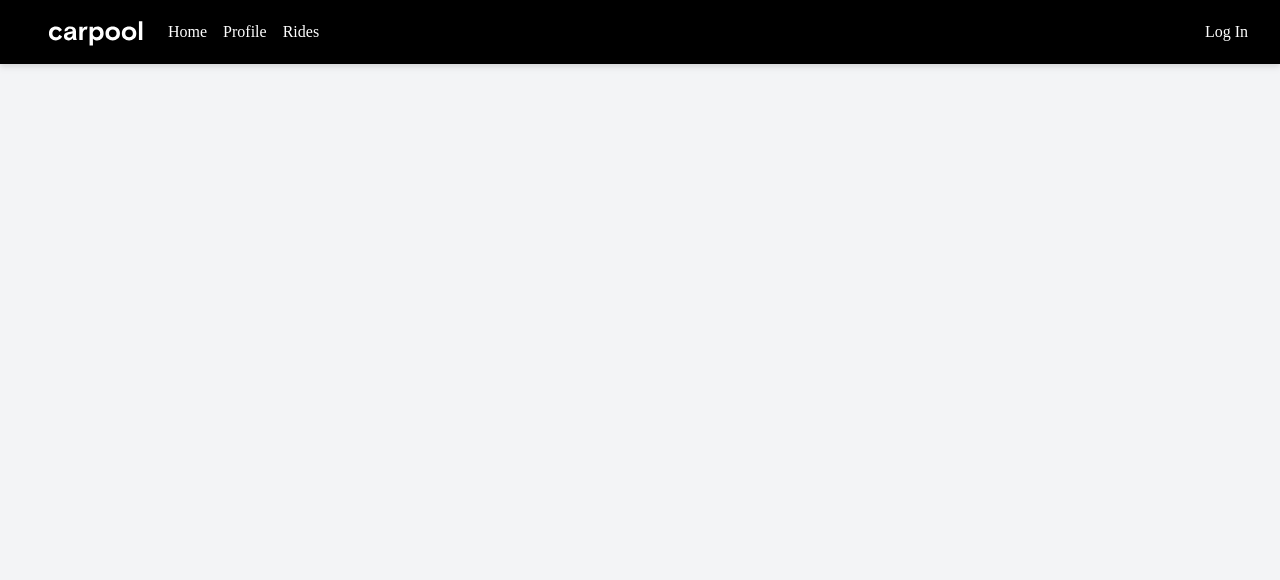
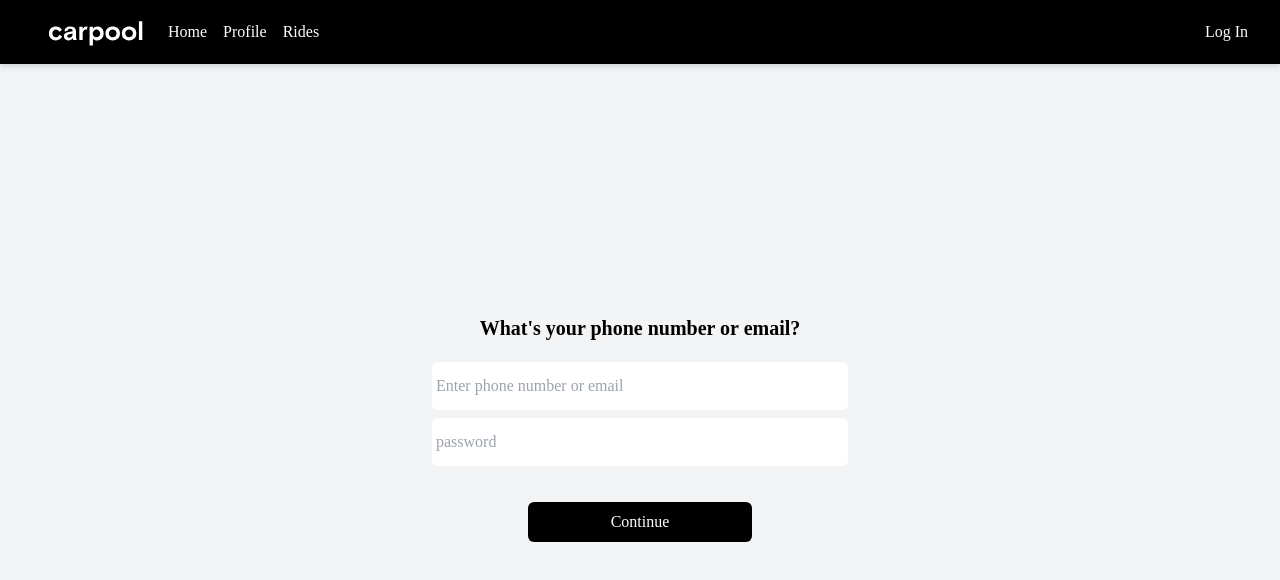
Before and after one commit to prodigiousabyss/carpool, a React (Create React App) app: page /#/login in a window 1280 px wide. Shown: the top 580 px of the page. Built offline with nearby package versions, Linux system fonts and the light colour scheme.

Commit message:
login route set

```diff
--- a/src/Components/Navbar/Navbar.js
+++ b/src/Components/Navbar/Navbar.js
@@ -7,7 +7,7 @@ export const Navbar = () => {
   const [show, setShow] = useState(false);
 
   return (
-    <div className="text-white bg-black drop-shadow-md h-16 flex items-center px-8 justify-between z-50">
+    <div className="text-white bg-black drop-shadow-md h-16 flex items-center px-8 justify-between z-40">
       <div className="flex items-center">
         <NavLink to="/">
           <Logo className="h-max w-24 left-0 m-4" />
@@ -24,7 +24,7 @@ export const Navbar = () => {
         </NavLink>
       </div>
       <div>
-        <NavLink to="/login" className="relative" onClick={() => setShow((value) => !value)}>
+        <NavLink to="/login" >
           Log In
         </NavLink>
         <Modal show={show} setShow={setShow} />
--- a/src/pages/LogIn/LogIn.js
+++ b/src/pages/LogIn/LogIn.js
@@ -1,7 +1,19 @@
 export const LogIn = () => {
 
     return (
-        <div>
+        <div className="z-50 h-full w-full flex justify-center flex-col mt-2">
+            <div className="flex flex-col">
+                <p className="font-bold text-xl my-4">What's your phone number or email?</p>
+                <div className="my-1">
+                <input type="email" placeholder="Enter phone number or email" className="w-[26rem] h-12 rounded-md pl-1" />
+                </div>
+                <div className="my-1">
+                <input type="password" placeholder="password" className="w-[26rem] h-12 rounded-md pl-1" />
+                </div>
+                <div className="my-8">
+                <button className="text-white bg-black p-2 rounded-md w-[14rem]">Continue</button>
+                </div>
+            </div>
         </div>
     )
 }
```
